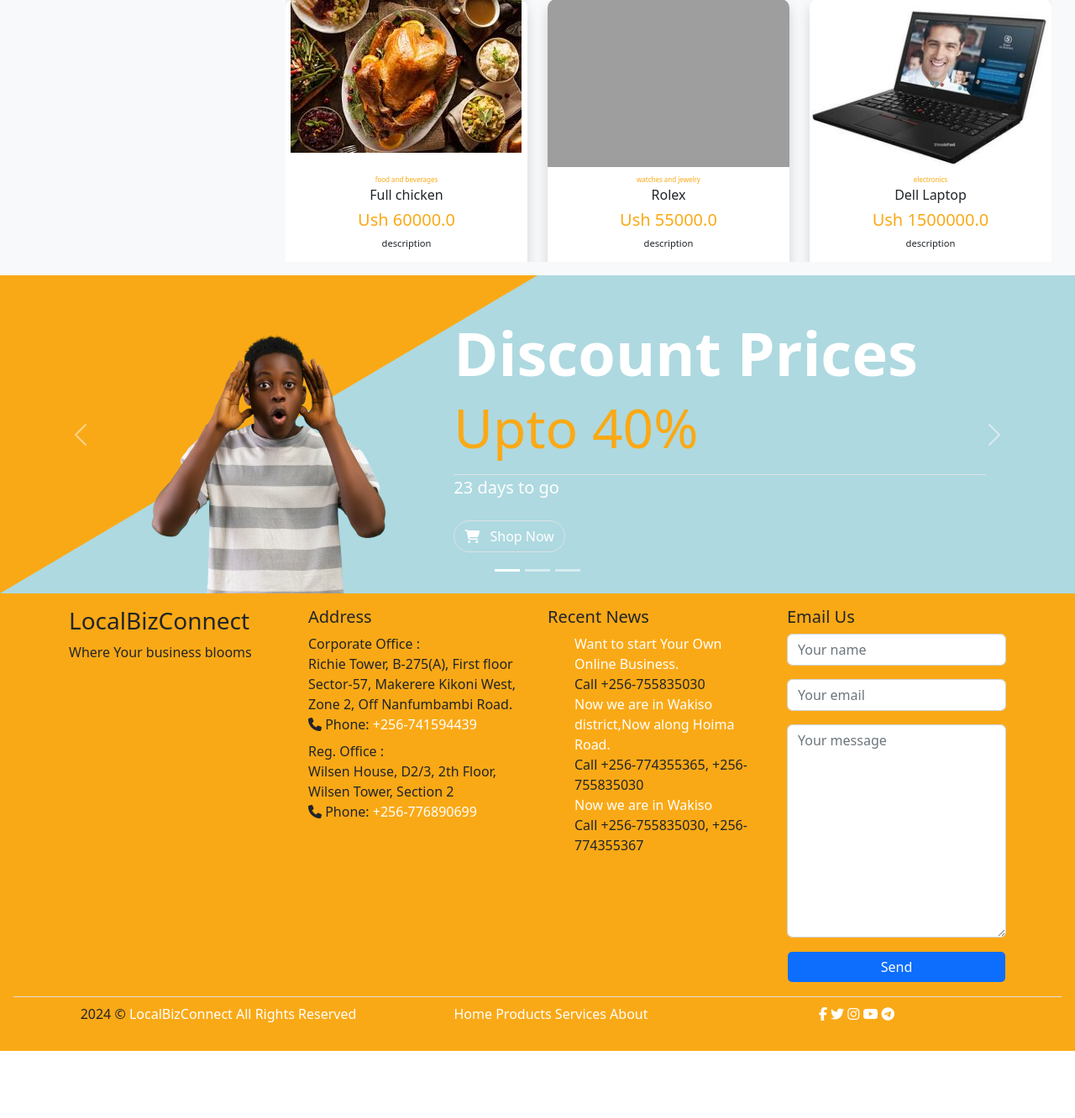
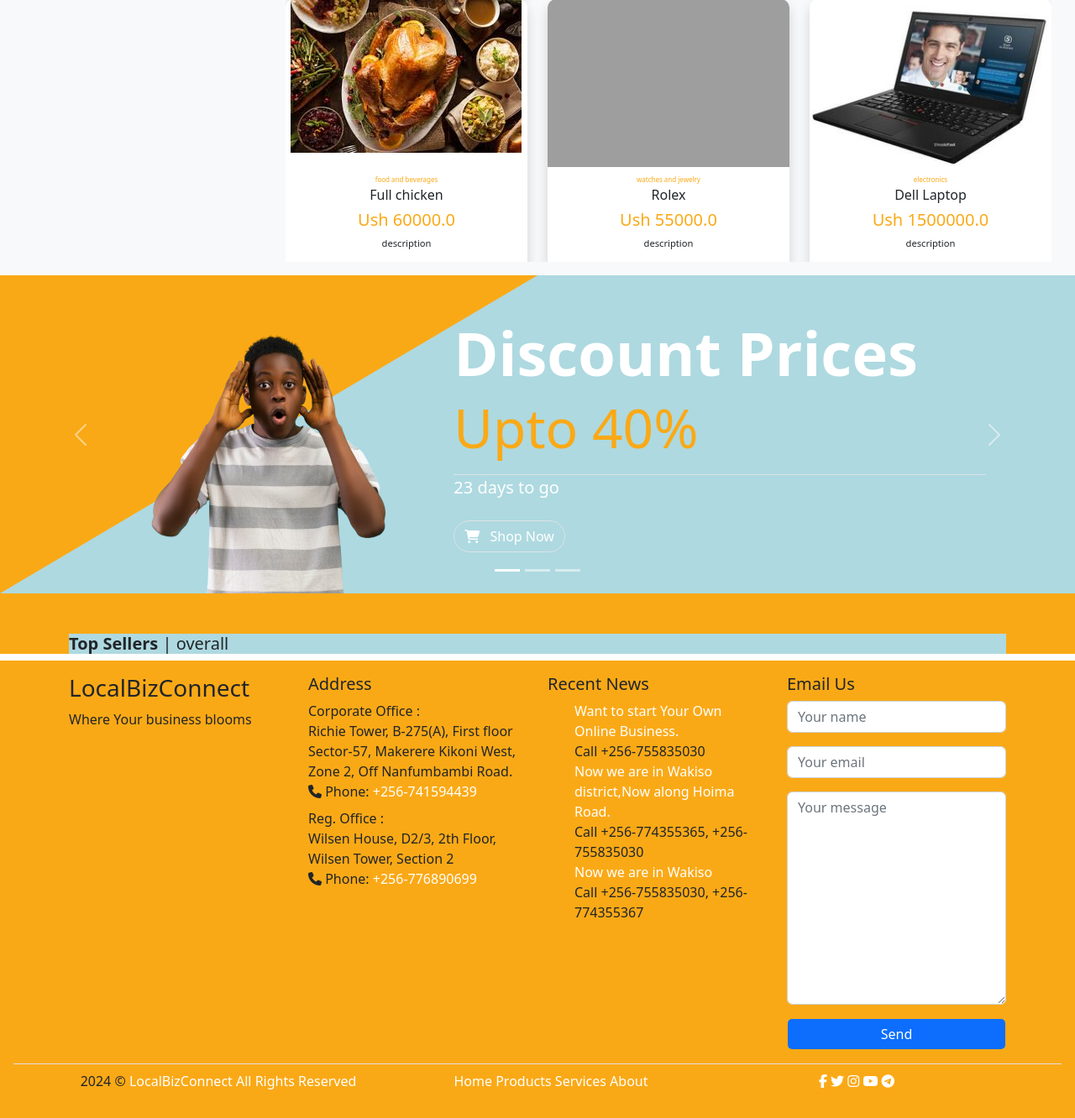
Before and after one commit to namutala/website, a Django app: page / in a window 1280 px wide. Shown: the part 3654-4986 px from the top of the page at 84% size. Before the commit the page ends 4906 px from the top, so only its background shows below. Run offline with Django 5.2, Linux system fonts and the light colour scheme; data comes from the database, SQL or seed files in the repository; grey boxes are pictures that could not be loaded.

Commit message:
sellers section created

```diff
--- a/static/home.css
+++ b/static/home.css
@@ -9,6 +9,9 @@
 }
 .c-primary{
     color: #FAA916!important;
+}
+.b-secondary{
+    background: #AED9E0;
 }
 
 .hero{
--- a/storefront/templates/storefront/home.html
+++ b/storefront/templates/storefront/home.html
@@ -213,6 +213,16 @@
       </div>
     </section>
 
+    <section>
+      <div class="container-fluid b-primary pt-5">
+        <div class="container">
+          <div class="b-secondary">
+            <h5><strong>Top Sellers</strong> | overall</h5>
+          </div>
+        </div>
+      </div>
+    </section>
+
     <section id="footer">
         <div class="b-primary footer p-3">
             <div class="container">
```
